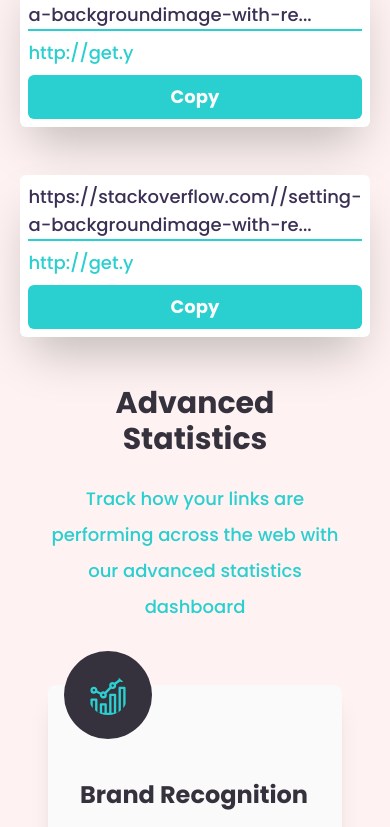
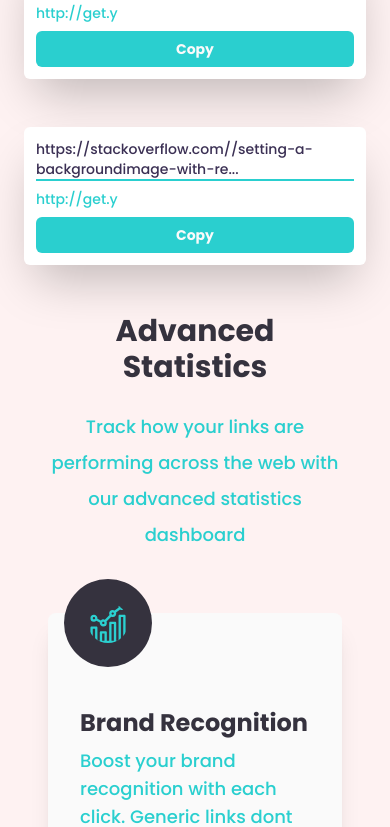
Before and after one commit to JohnstoneDev/url_shortening, a React (Create React App) app: page / in a window 390 px wide. Shown: the part 1171-1998 px from the top of the page. Built offline with nearby package versions, Linux system fonts and the light colour scheme; a web font is replaced by a local one.

Commit message:
style: Font sizes for small screens

```diff
--- a/src/Components/IconCard/IconCard.js
+++ b/src/Components/IconCard/IconCard.js
@@ -1,7 +1,7 @@
 
 export const IconCard = ({ icon, title, paragraph  }) => {
 	return (
-		<div className="rounded-lg p-4 bg-slate-100 space-y-6 shadow-xl">
+		<div className="rounded-lg p-4 bg-slate-100 space-y-6 shadow-xl max-mobile:text-lg mobile:text-lg">
 			<img src={icon} alt="" className="p-6 rounded-full bg-very-dark-blue mt-[-50px]"/>
 			<article className="flex flex-col text-left space-y-2 p-4">
 				<h4 className="font-semibold text-2xl text-very-dark-blue">{title}</h4>
--- a/src/Components/ShortenedUrl/Shortened.js
+++ b/src/Components/ShortenedUrl/Shortened.js
@@ -3,15 +3,17 @@ import { Button } from "../Buttons/Button"
 
 const ShortenedUrl = ({ original, shortened }) => {
 	return (
+		<div className="">
 			<div
-			className="flex mobile:flex-col max-mobile:flex-col bg-[#ffffff] rounded-md text-lg gap-2 text-left text-[14px] p-2
-			desktop:flex-row desktop:w-4/5 desktop:justify-between desktop:p-2 desktop:items-center shadow-2xl">
+				className="flex mobile:flex-col max-mobile:flex-col bg-[#ffffff] rounded-md text-lg gap-2 text-left text-[14px] p-3
+				desktop:flex-row desktop:w-4/5 desktop:justify-between desktop:p-2 desktop:items-center shadow-2xl max-mobile:text-sm mobile:text-sm">
 				<p
 					className="text-dark-violet mobile:border-b-2 mobile:border-cyan mobile:border-b-1 max-mobile:border-cyan desktop:border-b-0">
 					{original.substring(0, 60)}...
 				</p>
 				<a className="text-cyan" href={shortened} target="_blank" rel="noreferrer">{shortened}</a>
 				<Button>Copy</Button>
+			</div>
 		</div>
 	)
 }
```
Lines whose indentation alone changed are shown as unchanged.
